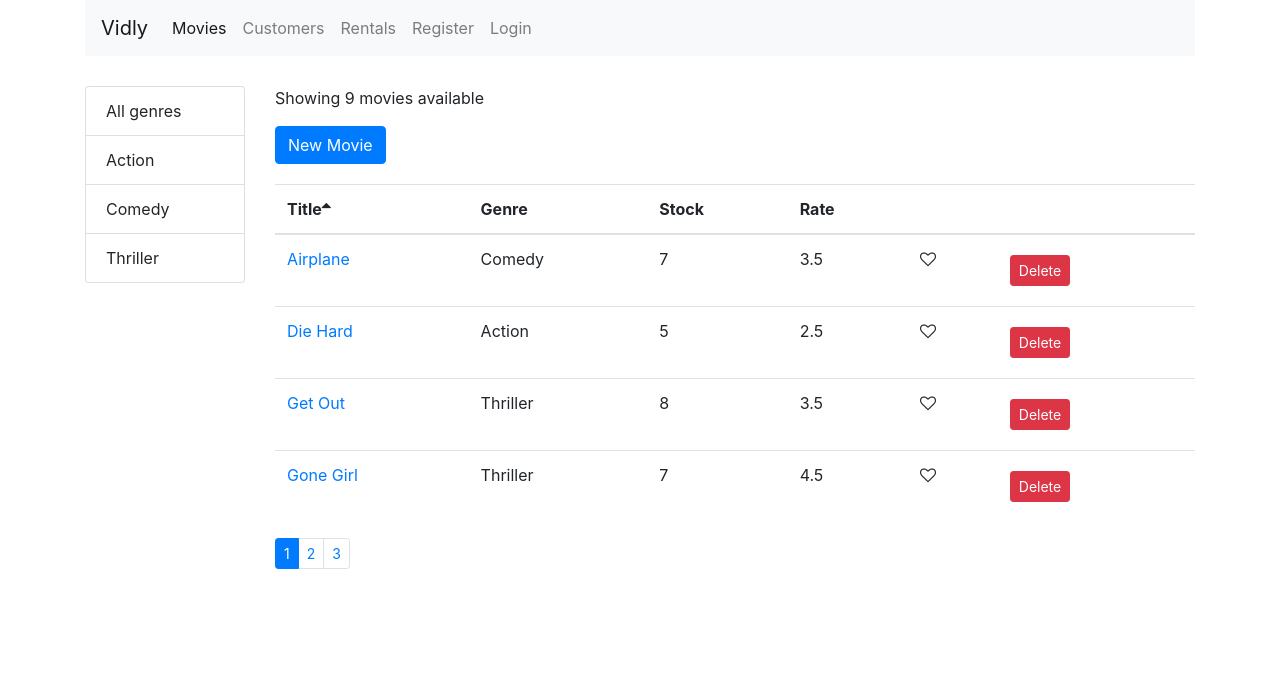
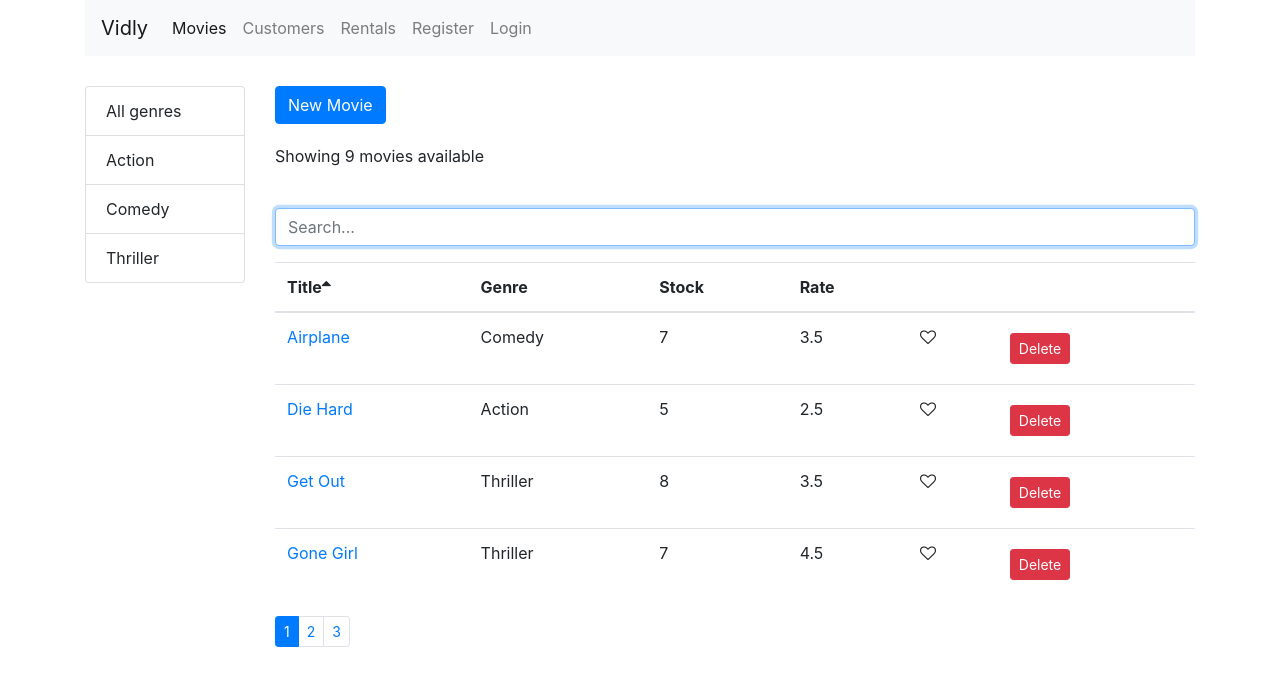
Before and after one commit to edotalora/vidrental-app, a React (Create React App) app: page /movies in a window 1280 px wide. Shown: the top 686 px of the page. Built offline with nearby package versions, Linux system fonts and the light colour scheme.

Commit message:
Before calling backend services

```diff
--- a/src/components/movie.jsx
+++ b/src/components/movie.jsx
@@ -3,6 +3,7 @@ import { getMovies } from "../services/fakeMovieService";
 import Pagination from "./common/pagination";
 import { paginate } from "../utils/paginate";
 import ListGroup from "./common/listGroup";
+import Input from "./common/input";
 import { getGenres } from "../services/fakeGenreService";
 import MoviesTable from "./moviesTable";
 import { Link, NavLink } from "react-router-dom";
@@ -15,6 +16,7 @@ class Movie extends Component {
     currentPage: 1,
     genres: [],
     sortColumn: { path: "title", order: "asc" },
+    searchText: "",
   };
 
   componentDidMount() {
@@ -34,6 +36,7 @@ class Movie extends Component {
     movies[movieToUpdateIndex].liked = !movies[movieToUpdateIndex].liked;
     this.setState({ movies });
   };
+
   //this method should receive a page number
   handlePageChange = (pageNumber) => {
     console.log(pageNumber);
@@ -45,7 +48,7 @@ class Movie extends Component {
   };
   handleGenreSelect = (genre) => {
     console.log("genre selected ", genre);
-    this.setState({ selectedGenre: genre, currentPage: 1 });
+    this.setState({ selectedGenre: genre, currentPage: 1, searchText: "" });
   };
   handleSort = (sortCol) => {
     this.setState({ sortColumn: sortCol });
@@ -70,10 +73,32 @@ class Movie extends Component {
     return { totalCount: filtered.length, data: movies };
   };
 
+  handleChange = ({ currentTarget: input }) => {
+    const searchText = input.value;
+    this.setState({ searchText });
+    //filtrar todos los movies por el valor obtenido
+    const allMovies = getMovies();
+    //includes or startsWith can be used
+    const filteredMovies =
+      searchText.length > 0
+        ? allMovies.filter((m) =>
+            m.title.toLowerCase().includes(searchText.toLowerCase())
+          )
+        : allMovies;
+
+    console.log("filtered movies", filteredMovies);
+
+    //actualizar estado de los movies para que se filtre sobre esa
+    this.setState({
+      movies: filteredMovies,
+      selectedGenre: null,
+      currentPage: 1,
+    });
+  };
   render() {
     const { length: count } = this.state.movies;
-    const { pageSize, currentPage, sortColumn } = this.state;
-    if (count === 0) {
+    const { pageSize, currentPage, sortColumn, searchText } = this.state;
+    if (count === 0 && searchText.length === 0) {
       return <p>There are no movies on the database</p>;
     }
 
@@ -90,7 +115,6 @@ class Movie extends Component {
             ></ListGroup>
           </div>
           <div className="col-md">
-            <p>Showing {totalCount} movies available</p>
             <Link
               to="/movies/new"
               className="btn btn-primary"
@@ -98,6 +122,13 @@ class Movie extends Component {
             >
               New Movie
             </Link>
+            <p>Showing {totalCount} movies available</p>
+            <Input
+              name="search"
+              placeHolder="Search..."
+              value={searchText}
+              onChange={this.handleChange}
+            ></Input>
             <MoviesTable
               movies={data}
               onDelete={this.handleDelete}
```
